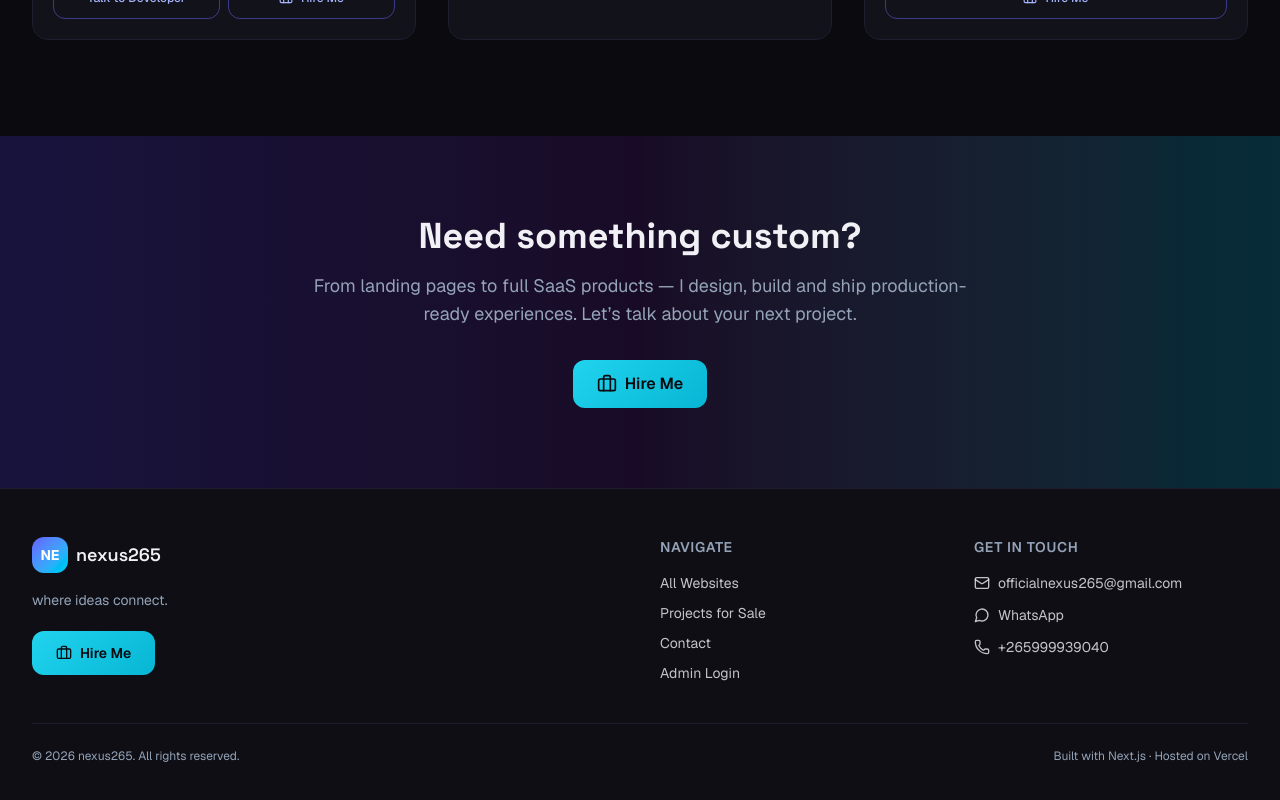
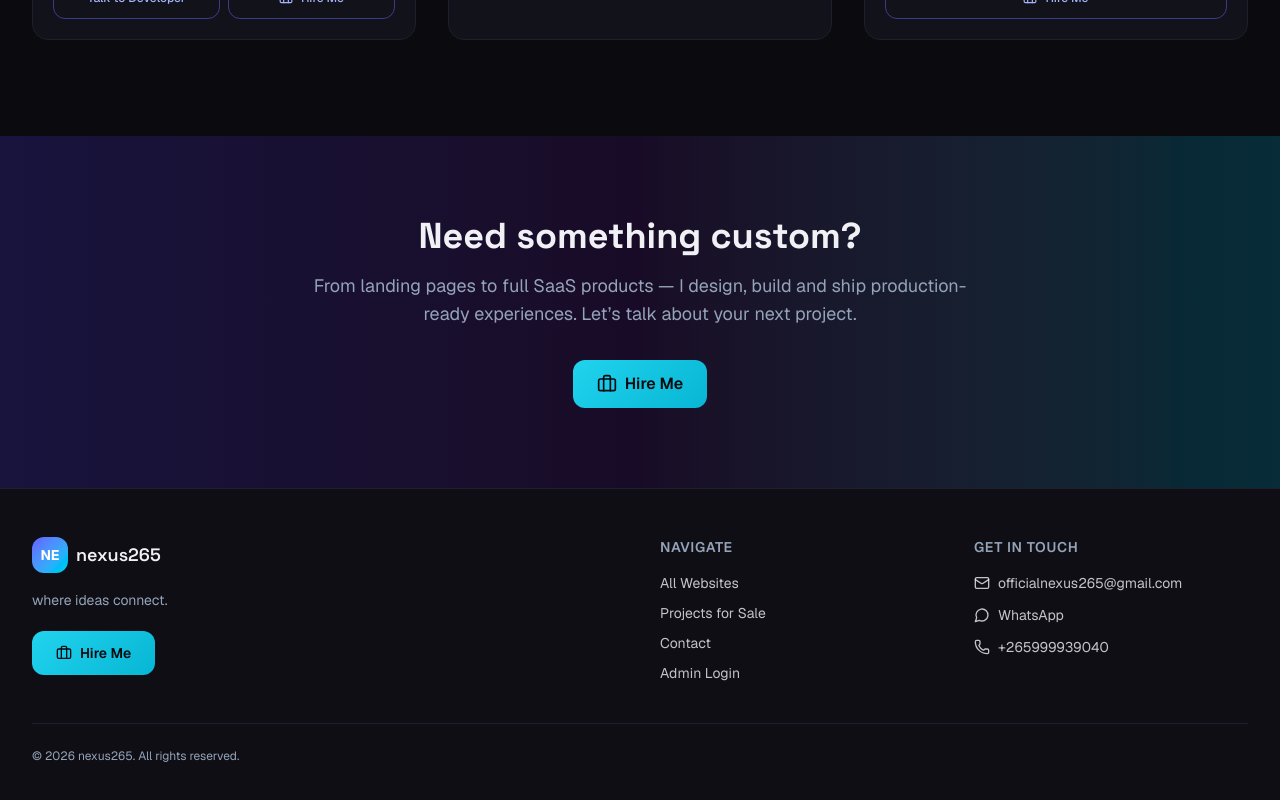
Before and after one commit to officialexus265/nexus265, a Next.js app: page / in a window 1280 px wide. Shown: the part 1986-2786 px from the top of the page. Built offline with nearby package versions, Linux system fonts and the light colour scheme; no server answers; the database is empty.

Commit message:
Hide Next.js and Vercel footer attribution

```diff
--- a/src/components/Footer.tsx
+++ b/src/components/Footer.tsx
@@ -161,7 +161,7 @@ export function Footer() {
           <p>
             © {year} {name}. All rights reserved.
           </p>
-          <p>Built with Next.js · Hosted on Vercel</p>
+          {/* <p>Built with Next.js · Hosted on Vercel</p> */}
         </div>
       </div>
     </footer>
```
